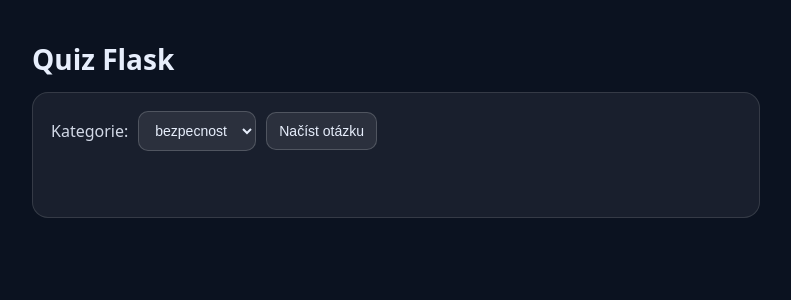
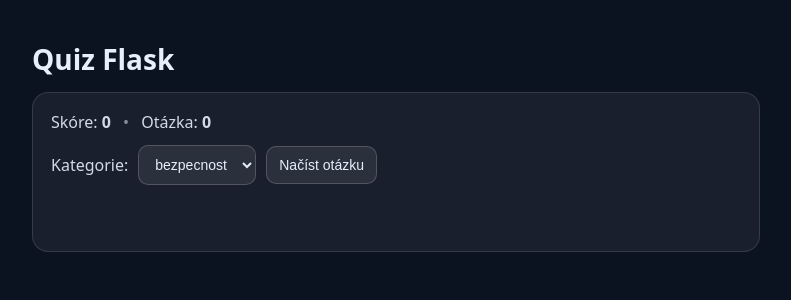
Before and after one commit to adamcovapetra/001_quiz, a Flask app: page / in a window 1280 px wide. Shown: the top 300 px of the page, without its empty margins (244-1035 px from the left). Run offline with Flask 3, Linux system fonts and the light colour scheme.

Commit message:
Add score and auto-next with learning pause

```diff
--- a/quiz-flask/static/css/style.css
+++ b/quiz-flask/static/css/style.css
@@ -75,3 +75,6 @@ button:hover { background: rgba(255,255,255,.14); }
   background: #e74c3c;
   color: #300;
 }
+
+.hud { margin: 0 0 12px; opacity: .9; }
+.sep { margin: 0 8px; opacity: .6; }
--- a/quiz-flask/static/js/app.js
+++ b/quiz-flask/static/js/app.js
@@ -6,7 +6,16 @@ const elQuestion = document.getElementById("question");
 const elChoices = document.getElementById("choices");
 const elError = document.getElementById("error");
 
+const elScore = document.getElementById("score");
+const elCount = document.getElementById("count");
+
 let currentQuestionId = null;
+let score = 0;
+let count = 0;
+
+function sleep(ms) {
+  return new Promise(resolve => setTimeout(resolve, ms));
+}
 
 async function loadQuestion() {
   elError.textContent = "";
@@ -54,12 +63,30 @@ async function submitAnswer(index, button) {
 
   const data = await res.json();
 
+  // počítadlo otázek
+  count += 1;
+  elCount.textContent = String(count);
+
   if (data.correct) {
+    score += 1;
+    elScore.textContent = String(score);
     button.classList.add("correct");
   } else {
     button.classList.add("wrong");
     elChoices.children[data.correctIndex].classList.add("correct");
   }
+
+ // pauza – delší při špatné odpovědi
+const pauseMs = data.correct ? 1200 : 3000;
+await sleep(pauseMs);
+await loadQuestion();
 }
 
-elLoad.addEventListener("click", loadQuestion);
+elLoad.addEventListener("click", async () => {
+  // restart hry při kliknutí na "Načíst otázku"
+  score = 0;
+  count = 0;
+  elScore.textContent = "0";
+  elCount.textContent = "0";
+  await loadQuestion();
+});
--- a/quiz-flask/templates/index.html
+++ b/quiz-flask/templates/index.html
@@ -12,6 +12,11 @@
     <h1>Quiz Flask</h1>
 
     <section class="card">
+        <p class="hud">
+            Skóre: <strong id="score">0</strong>
+            <span class="sep">•</span>
+            Otázka: <strong id="count">0</strong>
+        </p>
       <div class="row">
         <label for="category">Kategorie:</label>
         <select id="category">
```
